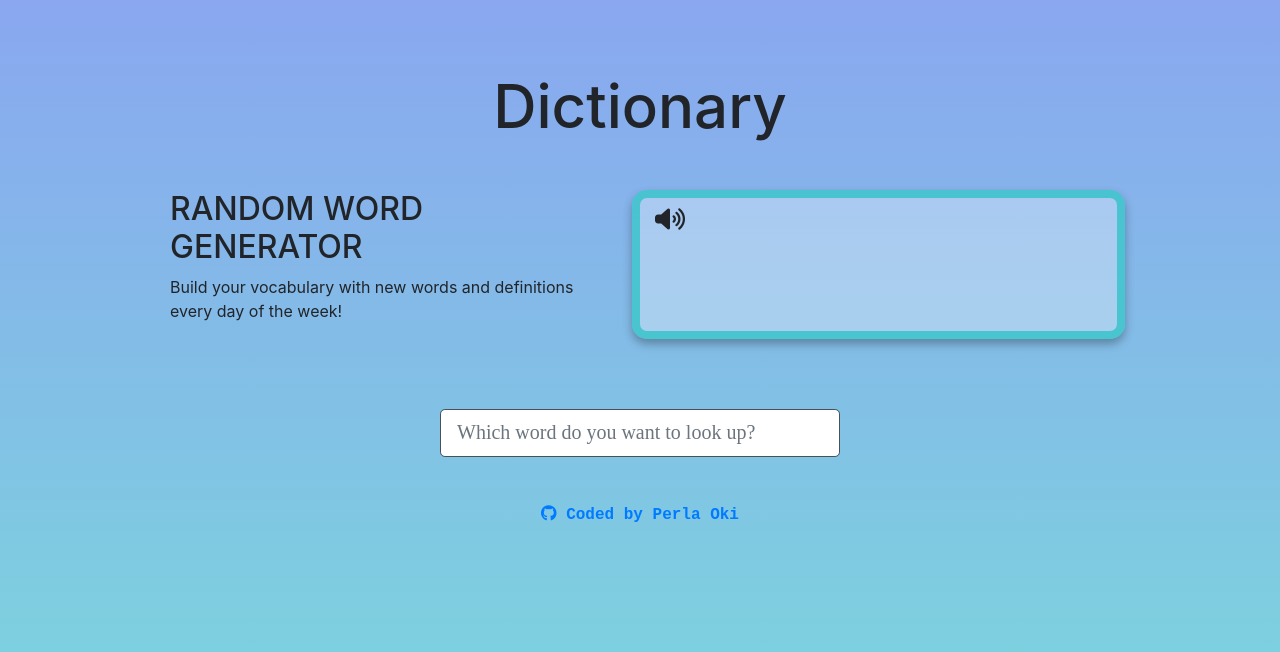
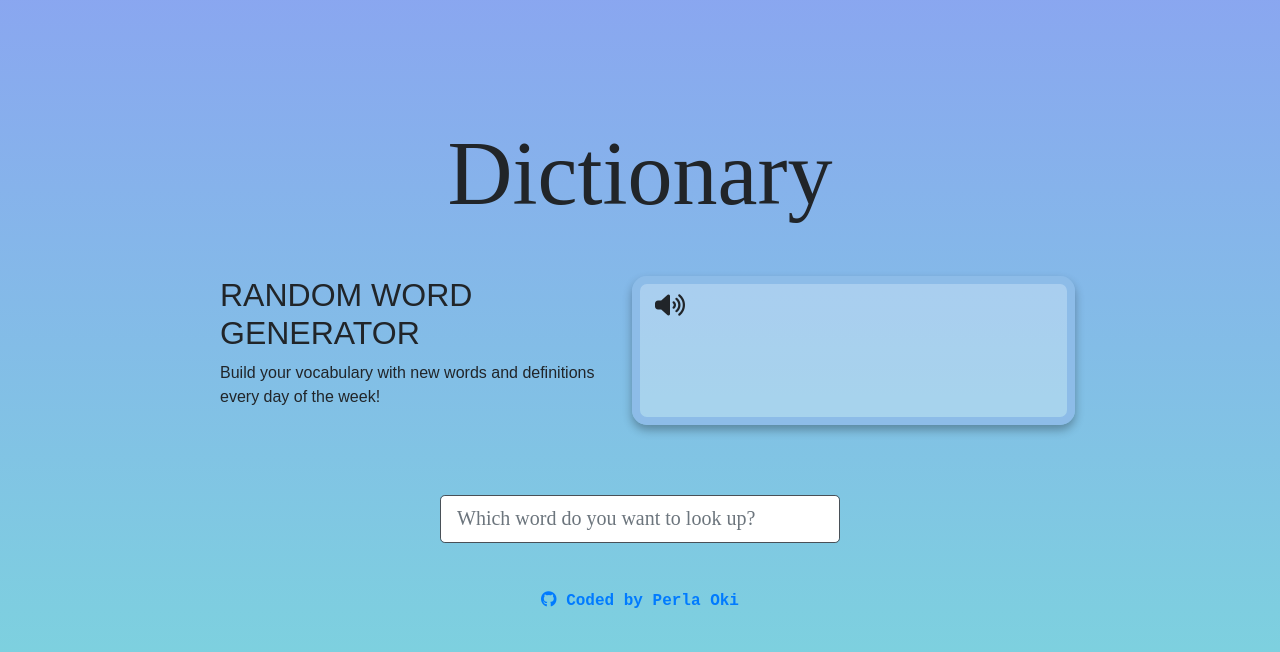
Before and after one commit to P0KiD0Ki/SheCodes-Dictionary-Project, a React (Create React App) app: page / in a window 1280 px wide. Shown: the top 652 px of the page. Built offline with nearby package versions, Linux system fonts and the light colour scheme; no server answers.

Commit message:
Update WordofDay.css

```diff
--- a/src/WordofDay.css
+++ b/src/WordofDay.css
@@ -1,10 +1,5 @@
 :root {
   --box-shadow: 0 5px 10px rgba(0, 0, 0, 0.3);
-}
-
-.word-of-day {
-  margin: 0 auto;
-  padding: 0px 100px;
 }
 
 div.col {
@@ -12,21 +7,36 @@ div.col {
 }
 
 h1 {
-  font-size: 60px;
-  padding: 70px 0px 40px 0px;
+  font-size: 90px;
+  padding: 120px 0px 40px 0px;
+  font-family: 'Prata', serif;
+}
+
+h2.random-heading{
+  font-family: 'Prata', serif;
+  font-size: 25px;
 }
 
 div.word-generator.col {
   margin: auto;
+  font-family: 'Montserrat', sans-serif;
 }
 
 .the-word {
   font-size: 45px;
+  font-family: 'Prata', serif;
 }
 
 .wod-container {
-  border: 8px solid rgb(34, 193, 195, .7);
+  border: 8px solid #8DBCE8;
   border-radius: 15px;
   box-shadow: var(--box-shadow);
   background-color: rgb(255, 255, 255, .3);
 }
+
+.word-of-day {
+  margin: 0 auto;
+  padding: 0px 150px;
+  font-family: 'Montserrat', sans-serif;
+}
+/* rgb(34, 193, 195, .7) */
```
